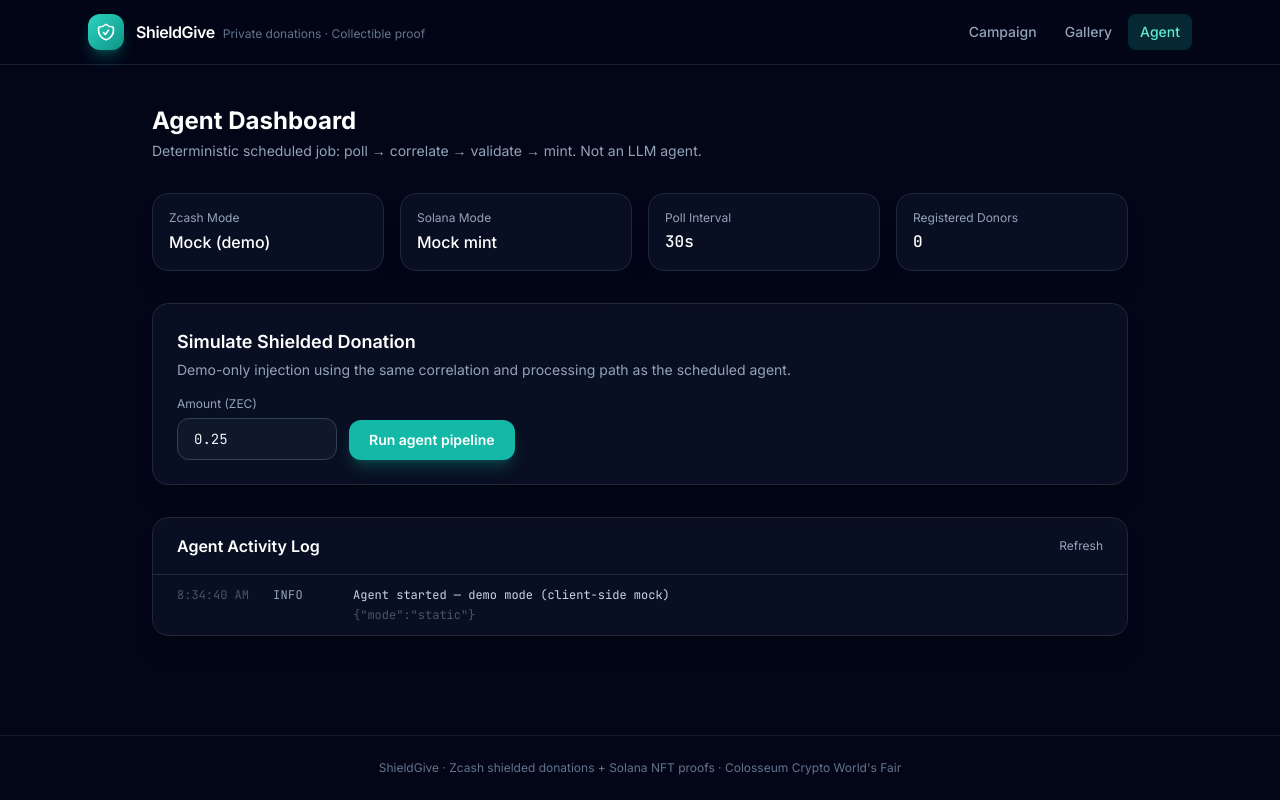
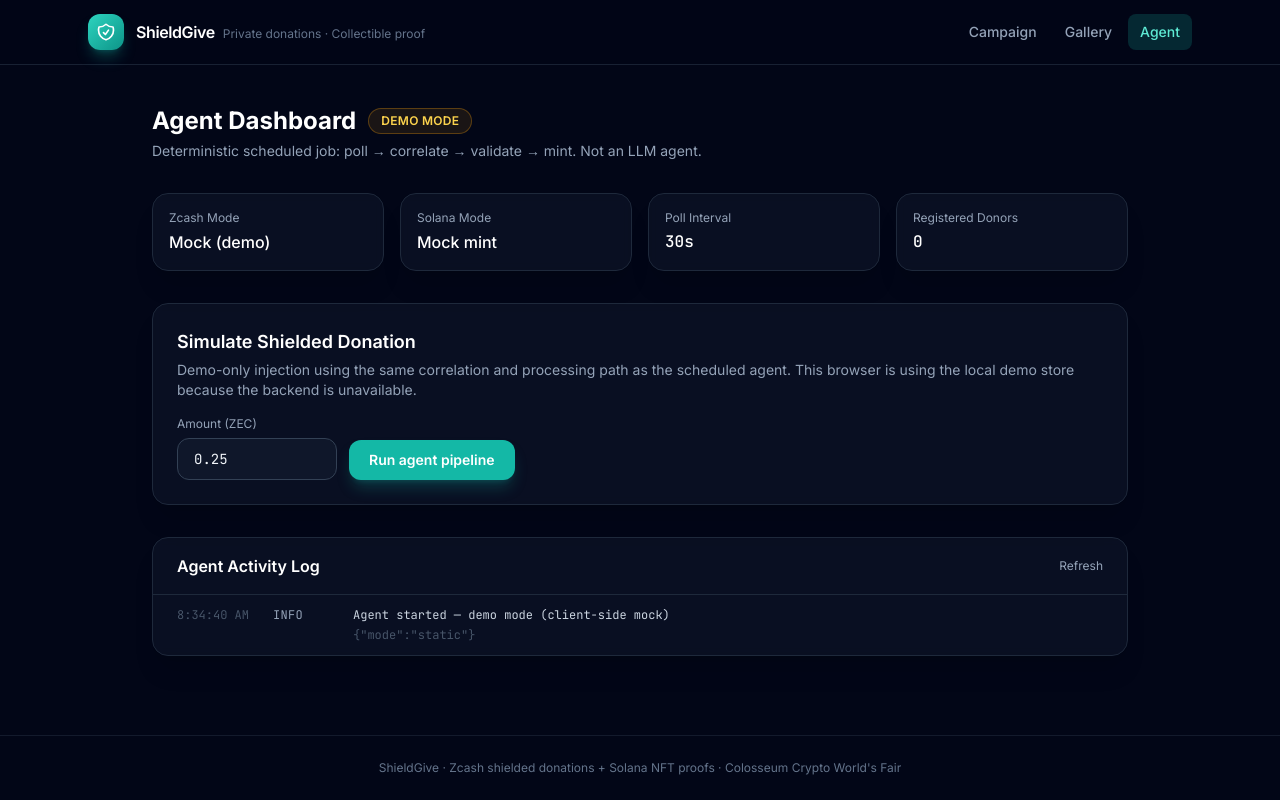
Before and after one commit to wadezigh96/ShieldGive, a React (Vite) app in the folder frontend/: page /agent in a window 1280 px wide. Built offline with nearby package versions, Linux system fonts and the light colour scheme; no server answers.

Commit message:
Show explicit demo/backend connection status

```diff
--- a/frontend/src/pages/AgentDashboard.tsx
+++ b/frontend/src/pages/AgentDashboard.tsx
@@ -60,7 +60,14 @@
   return (
     <div className="mx-auto max-w-5xl px-4 sm:px-6 py-10 space-y-8">
       <div>
-        <h1 className="text-2xl font-bold text-white">Agent Dashboard</h1>
+        <div className="flex flex-wrap items-center gap-3">
+          <h1 className="text-2xl font-bold text-white">Agent Dashboard</h1>
+          {status && (
+            <span className="rounded-full border border-amber-500/30 bg-amber-500/10 px-3 py-1 text-xs font-semibold tracking-wide text-amber-300">
+              {status.mode === "LIVE_BACKEND" ? "BACKEND CONNECTED" : "DEMO MODE"}
+            </span>
+          )}
+        </div>
         <p className="mt-1 text-slate-400 text-sm">
           Deterministic scheduled job: poll → correlate → validate → mint. Not an LLM agent.
         </p>
@@ -99,6 +106,7 @@
         </h2>
         <p className="text-sm text-slate-400 mb-4">
           Demo-only injection using the same correlation and processing path as the scheduled agent.
+          {status?.mode === "DEMO_LOCAL" && " This browser is using the local demo store because the backend is unavailable."}
         </p>
 
         <div className="flex flex-col sm:flex-row gap-3 items-start sm:items-end">
```
